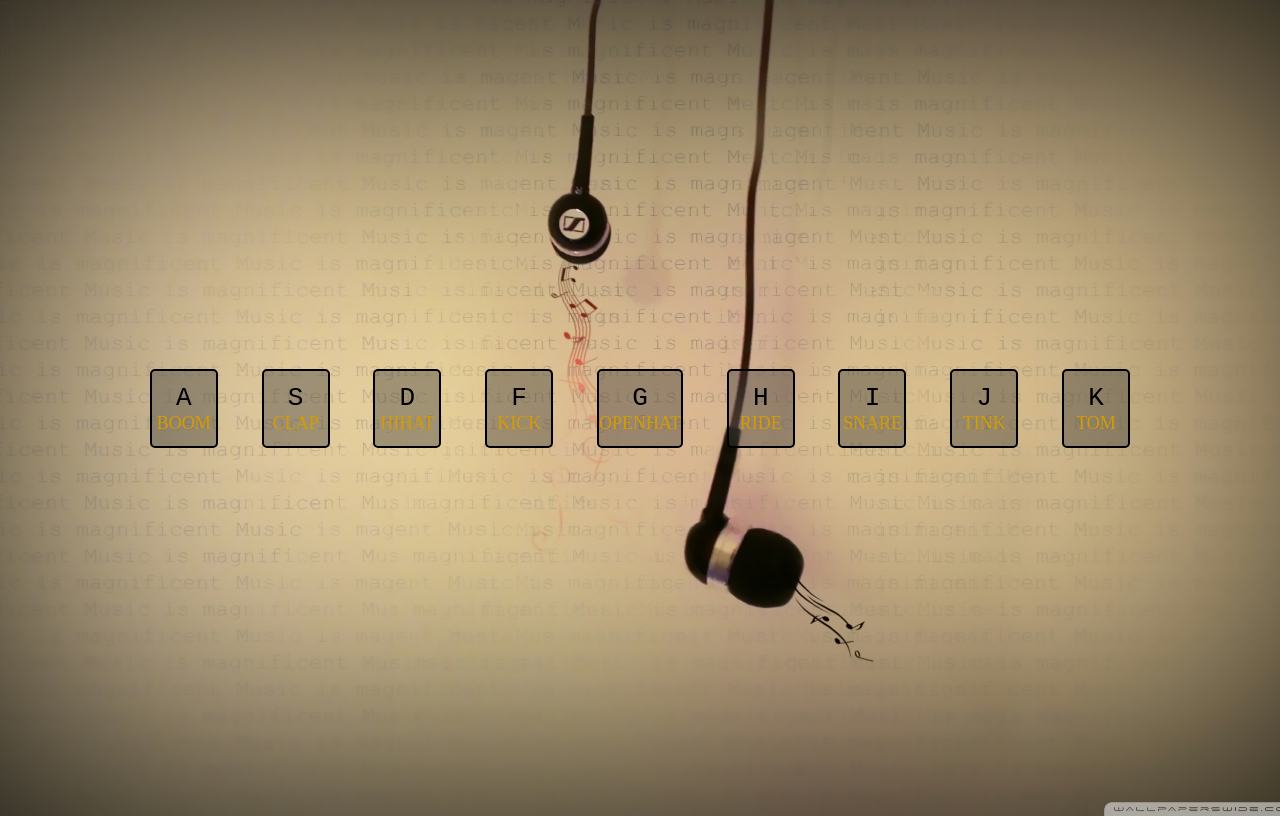
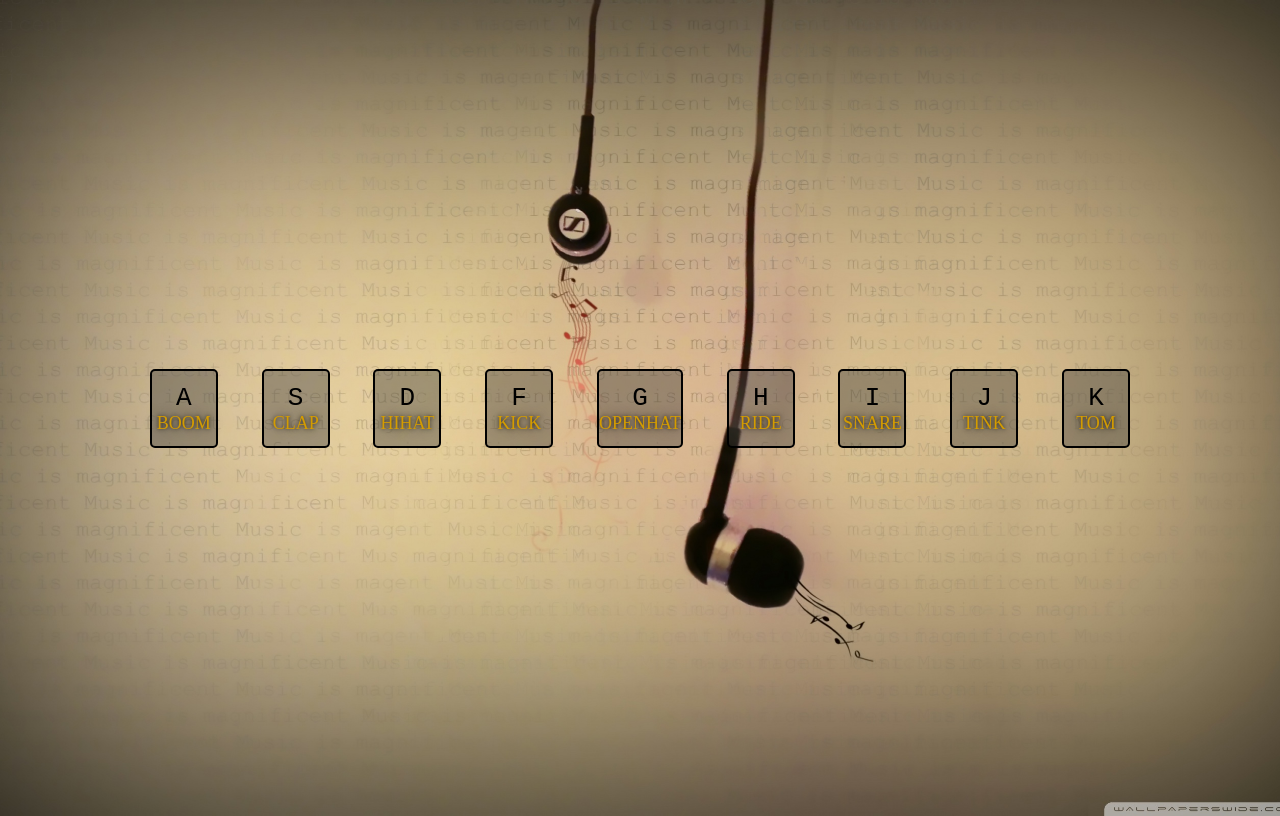
Before and after one commit to luluopa/30-Days_Challenge_Frontend, a plain HTML site: page Javascript Drum Kit/index.html in a window 1280 px wide. Drawn offline with Linux system fonts and the light colour scheme.

Commit message:
chore: improving styles in general

```diff
--- a/Javascript + CSS Clock/style.css
+++ b/Javascript + CSS Clock/style.css
@@ -6,7 +6,9 @@ body {
     background-image: url("background.jpg");
     -webkit-backdrop-filter: blur(8px);
     backdrop-filter: blur(8px);
+    background-size: cover;
     background-repeat: no-repeat;
+    overflow: hidden;
     height: 100vh;
 }
 
--- a/Javascript Drum Kit/style.css
+++ b/Javascript Drum Kit/style.css
@@ -7,6 +7,7 @@ body {
     background-size: cover;
     background-repeat: no-repeat;
     height: 100vh;
+    overflow: hidden;
 }
 
 kbd {
@@ -17,6 +18,7 @@ kbd {
 span {
     color: #d49c00;
     font-size: large;
+    text-shadow: 0 0 4px rgba(0, 0, 0, 0.72), 0 0 14px rgba(0, 0, 0, 0.45);
 }
 
 .container {
```
Also changed, not shown: Javascript and CSS Variables/index.html (+2 -2 lines).
